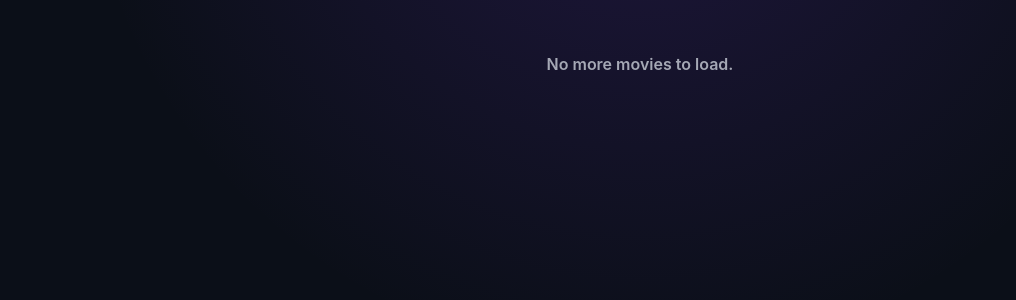
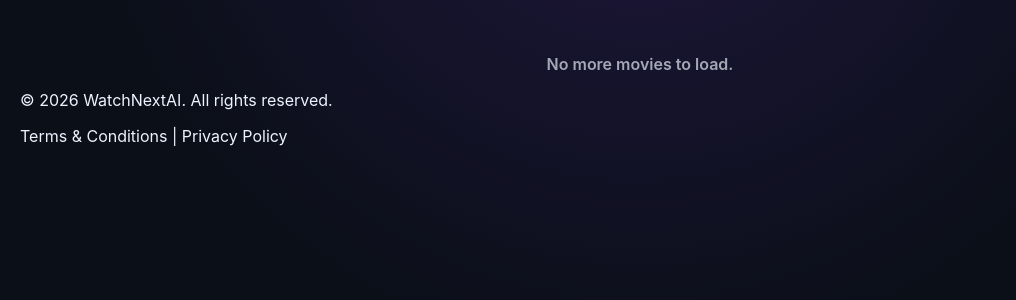
Before and after one commit to tirth6851/watchnextai, a Flask app: page / in a window 1280 px wide. Shown: the part 196-496 px from the top of the page, without its empty margins (0-1016 px from the left). Run offline with Flask 3, Linux system fonts and the light colour scheme; data that the repository does not hold is empty.

Commit message:
Add footer with copyright and links to terms and privacy
- Added footer section with copyright notice
- Added links to Terms & Conditions and Privacy Policy pages
- Includes legal protection for the site

```diff
--- a/templates/index.html
+++ b/templates/index.html
@@ -89,6 +89,17 @@
 
     <div class="loader" id="loading" aria-live="polite">Loading more movies…</div>
     <div class="toast" id="toast" role="status"></div>
+
+      <footer class="footer">
+    <div class="footer-content">
+      <p>&copy; 2026 WatchNextAI. All rights reserved.</p>
+      <div class="footer-links">
+        <a href="/terms">Terms & Conditions</a>
+        <span>|</span>
+        <a href="/privacy">Privacy Policy</a>
+      </div>
+    </div>
+  </footer>
   </main>
 
   <script src="{{ url_for('static', filename='js/script.js') }}"></script>
```
